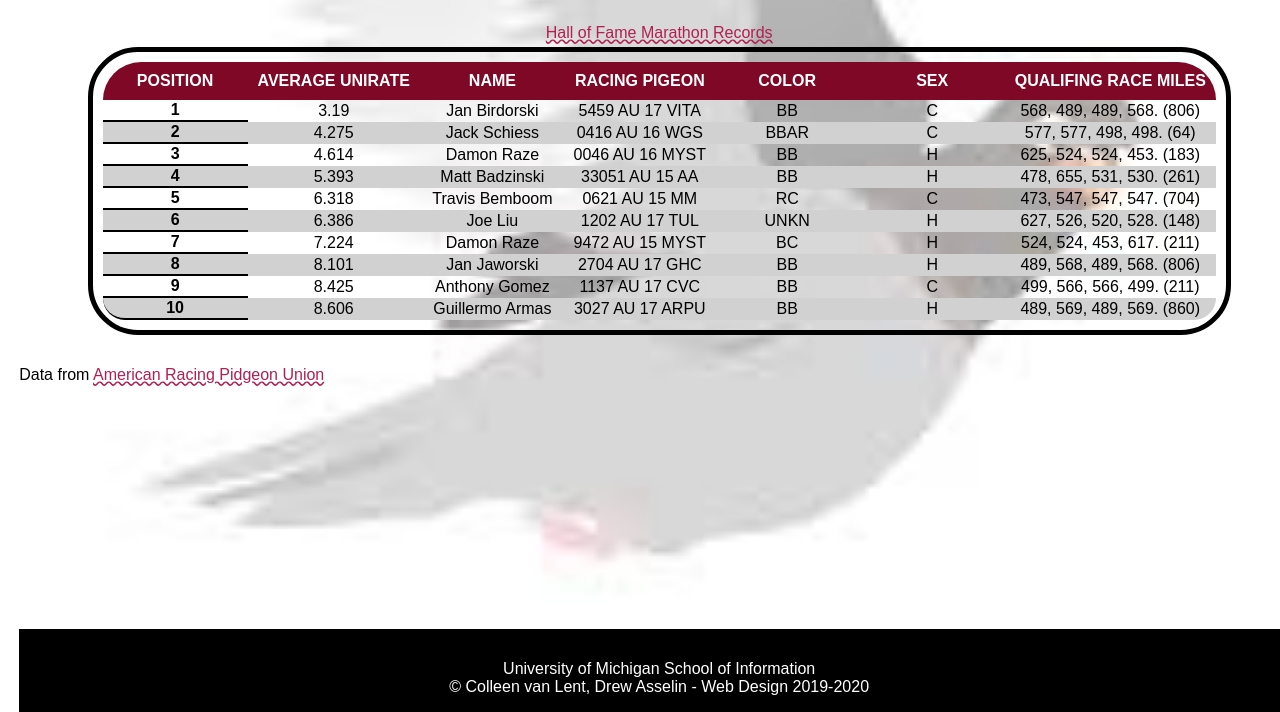
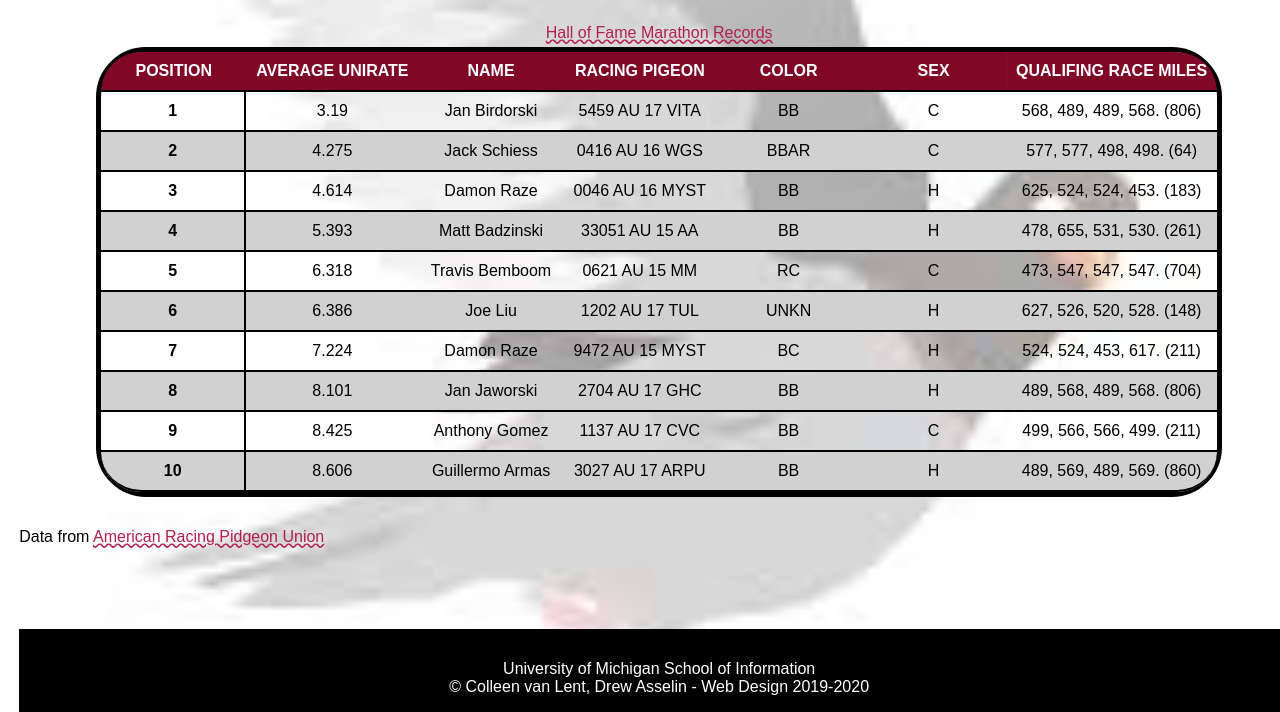
Before and after one commit to ariellap/homework4-2021, a plain HTML site: page index.html in a window 1280 px wide. Shown: the part 88-800 px from the top of the page. Drawn offline with Linux system fonts and the light colour scheme.

Commit message:
Update style.css

```diff
--- a/css/style.css
+++ b/css/style.css
@@ -87,11 +87,13 @@ tr:hover{
   text-transform:uppercase;
   background-color: #7e0825;
   text-align: center;
+  border-bottom: 2px solid black;
 }
 
 .rowhead{
   border-collapse:collapse;
   border-bottom: 2px solid black;
+  border-right: 2px solid black;
 
 }
 
@@ -99,7 +101,6 @@ tr:hover{
 table{
     border: 5px solid #000000;
     text-align: center;
-    padding: 10px;
     margin-left: auto;
     margin-right: auto;
     border-radius: 50px;
@@ -107,24 +108,27 @@ table{
     border-spacing: 0;
 }
 
-
+td{
+  padding: 10px;
+  border-bottom: 2px solid black;
+}
 
 /* I gave you the selector, but not the property-value pair.
 You can use Inspect Element or your editor to find selectors. */
 
 thead tr:first-child th:first-child{
-  border-top-left-radius: 50px;
+  border-top-left-radius: 45px;
 }
 
 thead tr:first-child th:last-child{
-  border-top-right-radius: 50px;
+  border-top-right-radius: 45px;
 }
 
 tbody tr:last-child th:first-child{
-  border-bottom-left-radius: 50px;
+  border-bottom-left-radius: 45px;
 }
 tbody tr:last-child td:last-child {
-  border-bottom-right-radius: 50px;
+  border-bottom-right-radius: 45px;
 }
 
 
```
